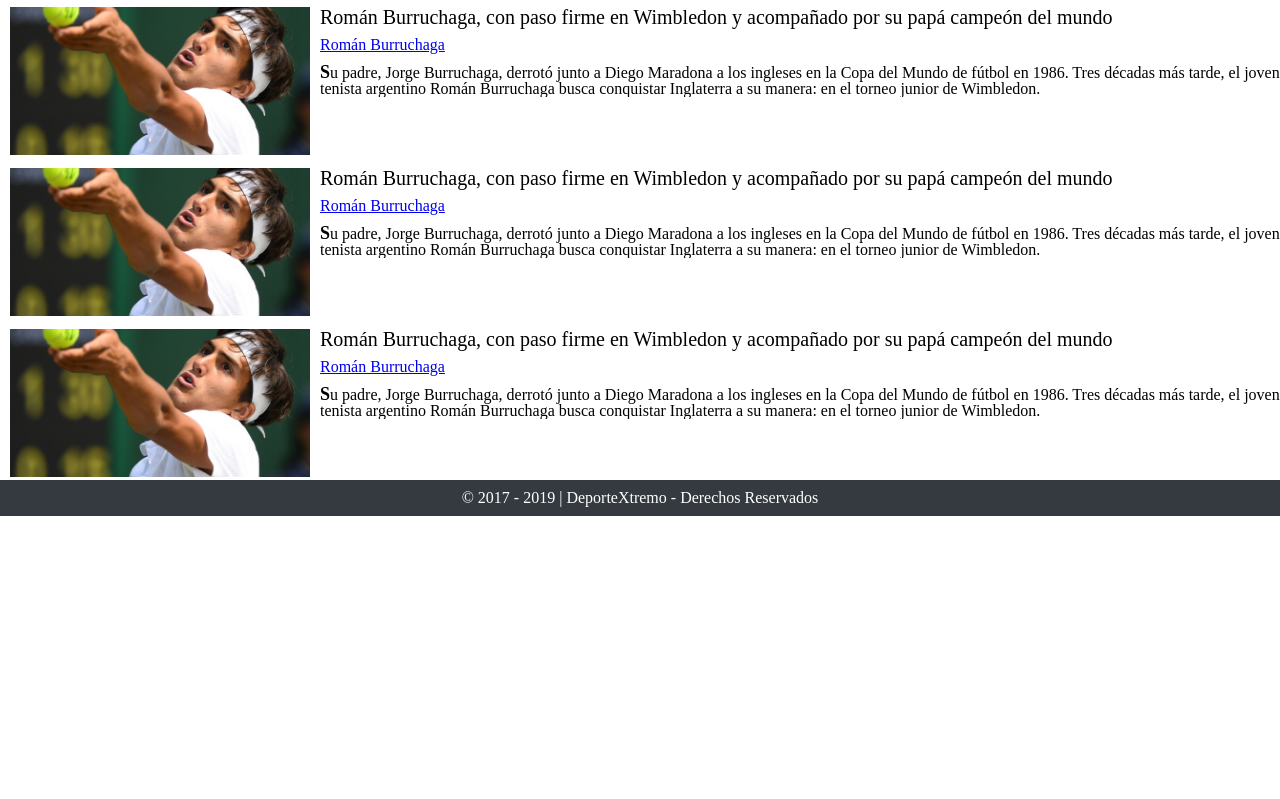
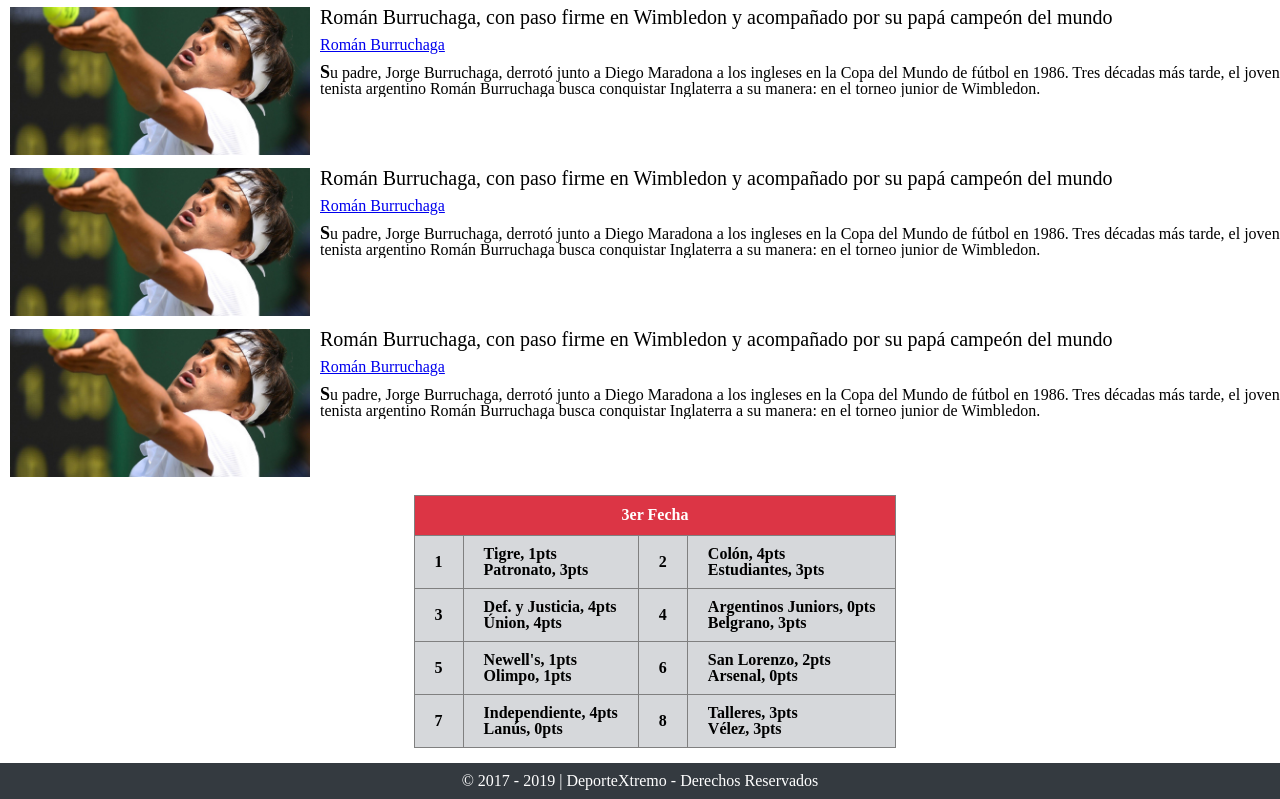
Before and after one commit to salvagit/deporteExtremo, a plain HTML site: page index.html in a window 1280 px wide. Shown: the part 814-1613 px from the top of the page. Before the commit the page ends 1330 px from the top, so only its background shows below. Drawn offline with nearby package versions, Linux system fonts and the light colour scheme.

Commit message:
WIP: adding table.

```diff
--- a/index.html
+++ b/index.html
@@ -7,6 +7,7 @@
     <title>Document</title>
     <link rel="stylesheet" href="./styles/styles.css" />
     <link rel="stylesheet" href="./styles/nota.css" />
+    <link rel="stylesheet" href="./styles/table.css" />
     <link
       rel="stylesheet"
       href="https://cdnjs.cloudflare.com/ajax/libs/meyer-reset/2.0/reset.min.css"
@@ -122,7 +123,71 @@
         </div>
       </section>
 
-      <table></table>
+            <section class="table-container">
+        <table class="table">
+          <thead>
+            <tr class="bg-red">
+              <th colspan="4" class="">3er Fecha</th>
+            </tr>
+          </thead>
+
+          <tbody>
+            <tr class="">
+              <td class="">1</td>
+              <td>
+                <strong>Tigre</strong>, 1pts<br /><strong>Patronato</strong>,
+                3pts
+              </td>
+              <td class="">2</td>
+              <td>
+                <strong>Colón</strong>, 4pts<br /><strong>Estudiantes</strong>,
+                3pts
+              </td>
+            </tr>
+
+            <tr class="">
+              <td class="">3</td>
+              <td>
+                <strong>Def. y Justicia</strong>, 4pts<br /><strong
+                  >Únion</strong
+                >, 4pts
+              </td>
+              <td class="">4</td>
+              <td>
+                <strong>Argentinos Juniors</strong>, 0pts<br /><strong
+                  >Belgrano</strong
+                >, 3pts
+              </td>
+            </tr>
+
+            <tr class="">
+              <td class="">5</td>
+              <td>
+                <strong>Newell's</strong>, 1pts<br /><strong>Olimpo</strong>,
+                1pts
+              </td>
+              <td class="">6</td>
+              <td>
+                <strong>San Lorenzo</strong>, 2pts<br /><strong>Arsenal</strong
+                >, 0pts
+              </td>
+            </tr>
+
+            <tr class="">
+              <td class="">7</td>
+              <td>
+                <strong>Independiente</strong>, 4pts<br /><strong>Lanús</strong
+                >, 0pts
+              </td>
+              <td class="">8</td>
+              <td>
+                <strong>Talleres</strong>, 3pts<br /><strong>Vélez</strong>,
+                3pts
+              </td>
+            </tr>
+          </tbody>
+        </table>
+      </section>
 
       <footer class="footer">
         © 2017 - 2019 | DeporteXtremo - Derechos Reservados
--- /dev/null
+++ b/styles/table.css
@@ -0,0 +1,27 @@
+.table-container {
+  width: 100%;
+  margin: 15px;
+}
+
+.table-container .table {
+  margin: 0 auto;
+}
+
+.table-container .table thead tr.bg-red {
+  background-color: #dc3545;
+  color: white;
+  font-weight: bold;
+}
+
+.table-container .table tr {
+  background-color: #d6d8db;
+  font-weight: bold;
+  height: 40px;
+}
+
+.table-container .table tr th,
+.table-container .table tr td {
+  border: 0.8px solid gray;
+  padding: 10px 20px;
+  vertical-align: middle;
+}
```
